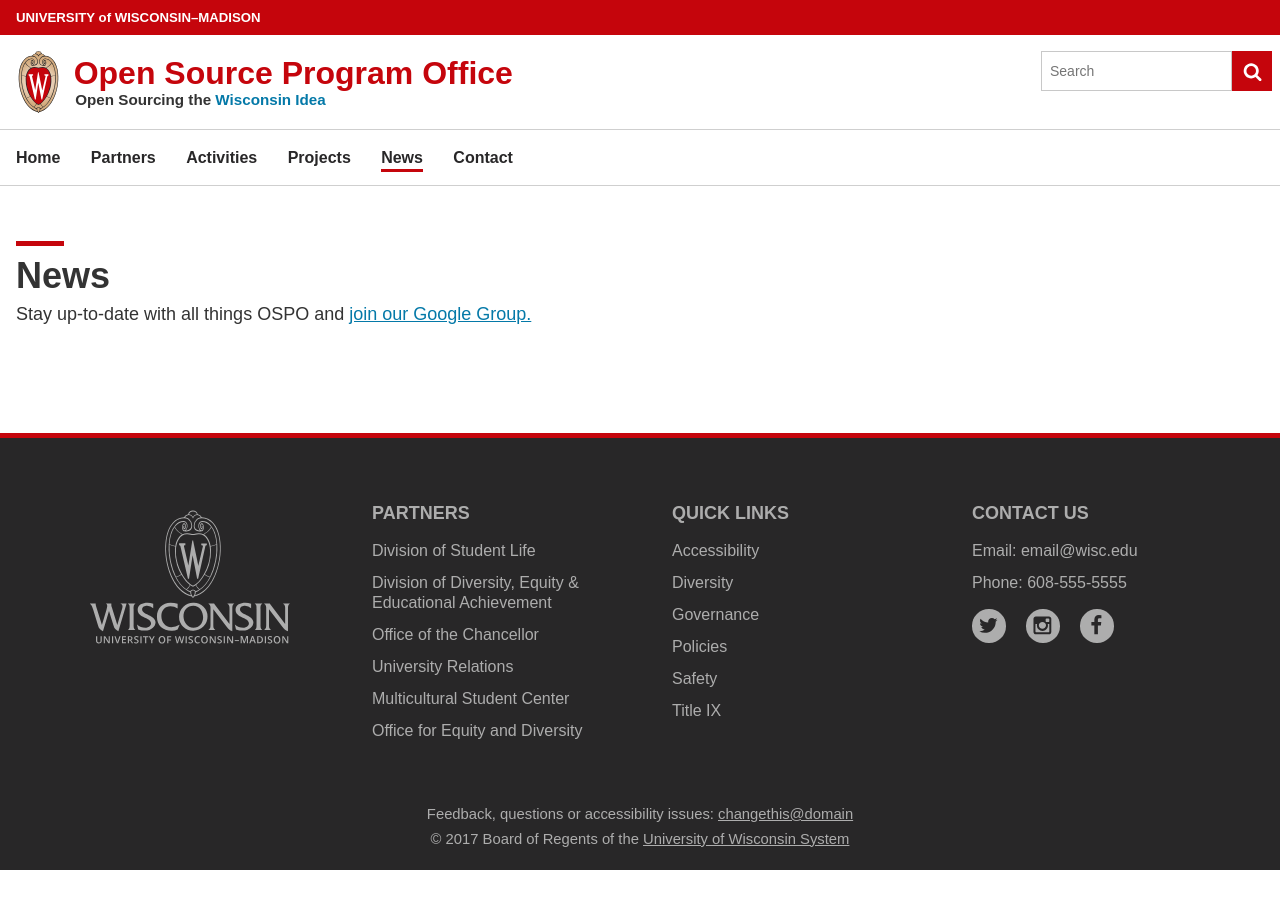
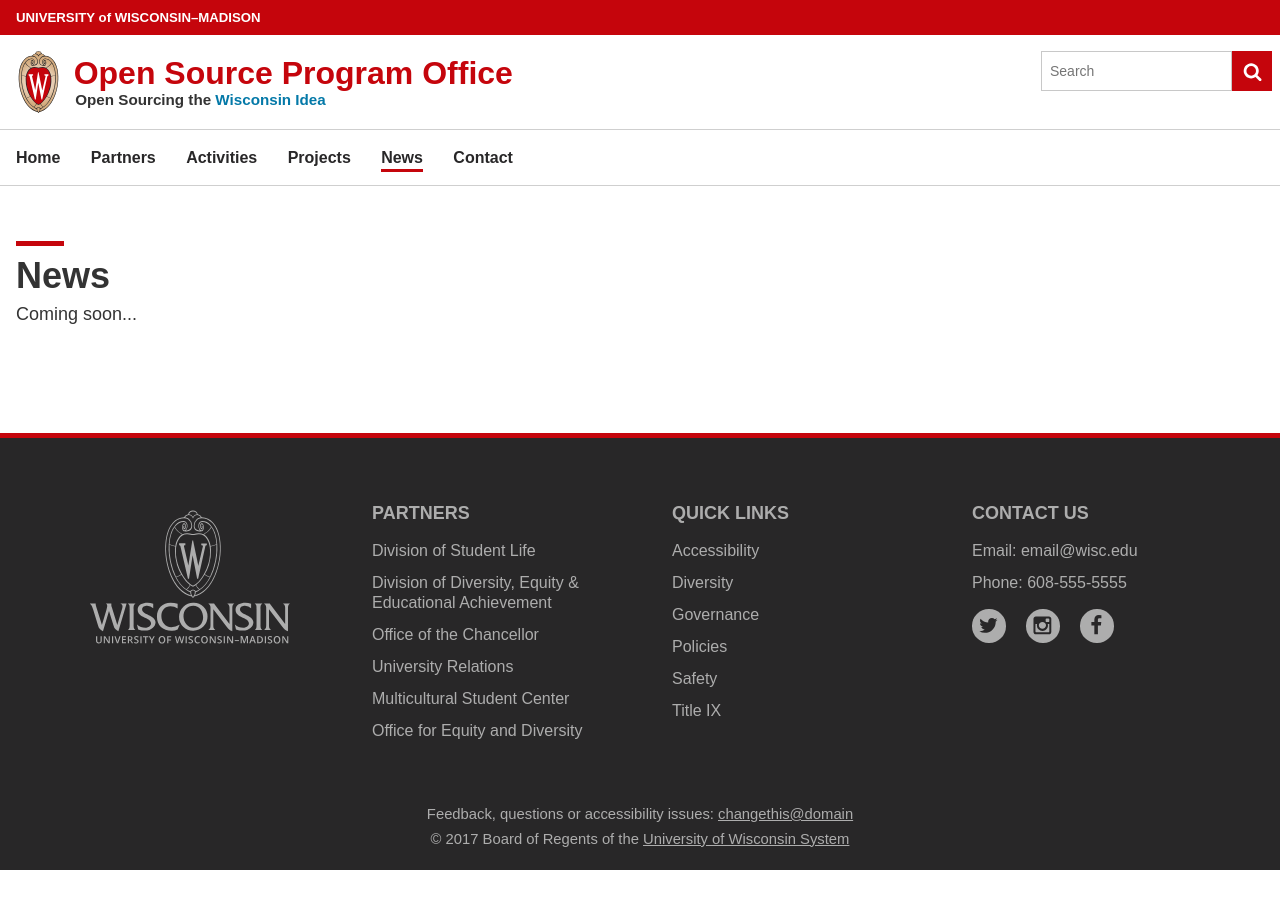
Before and after one commit to UW-Madison-DSI/ospo.wisc.edu-version-1.0, a Jekyll site: the page built from news.html, in a window 1280 px wide. Built offline with Jekyll 4.4.1, drawn with Linux system fonts in a browser that asks for light colours; some web fonts are replaced.

Commit message:
Update news.html
Removed Google group

```diff
--- a/news.html
+++ b/news.html
@@ -4,4 +4,4 @@
 ---
 
 <h1 class="uw-mini-bar">News</h1>
-<p>Stay up-to-date with all things OSPO and <a href="https://groups.google.com/u/1/a/g-groups.wisc.edu/g/ospo">join our Google Group.</a></p>
+<p>Coming soon...</p>
```
